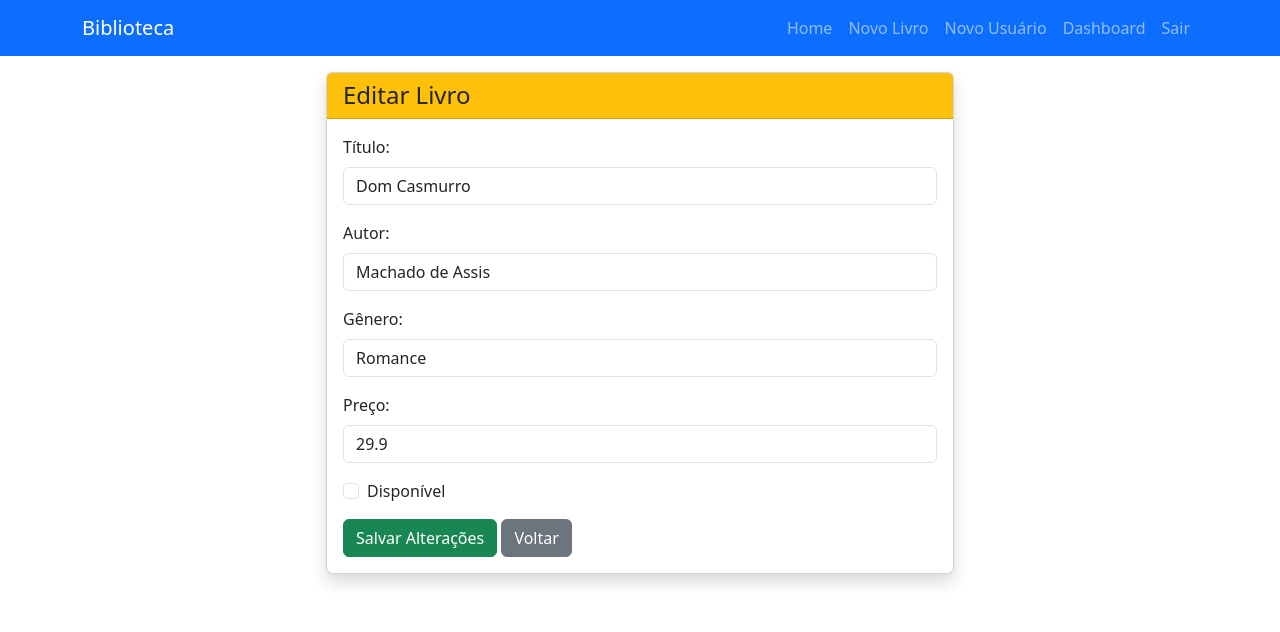
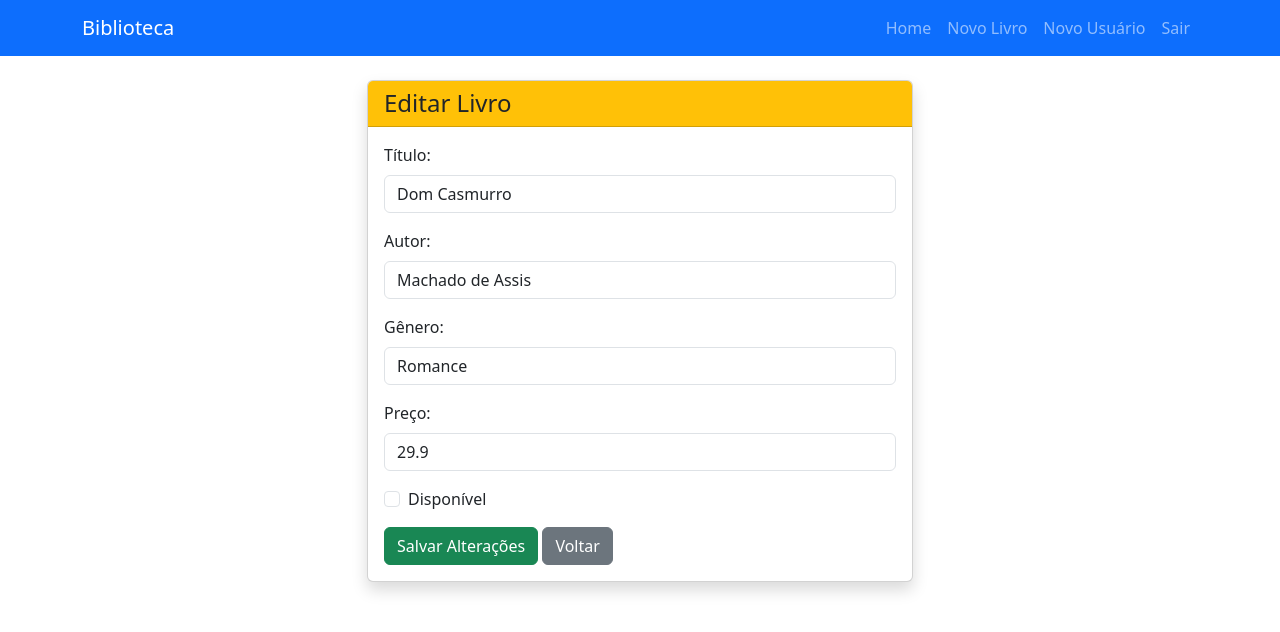
Before and after one commit to RenatoRosa80/biblioteca, a Flask app: page /livro/editar/1 in a window 1280 px wide. Shown: the top 632 px of the page. Run offline with Flask 3, Linux system fonts and the light colour scheme; a user stored in the database is signed in.

Commit message:
Add files via upload

```diff
--- a/templates/base.html
+++ b/templates/base.html
@@ -4,7 +4,9 @@
     <meta charset="UTF-8">
     <meta name="viewport" content="width=device-width, initial-scale=1.0">
     <title>{% block title %}Biblioteca{% endblock %}</title>
+    <!-- Bootstrap CSS -->
     <link href="https://cdn.jsdelivr.net/npm/bootstrap@5.3.0/dist/css/bootstrap.min.css" rel="stylesheet">
+    <!-- CSS personalizado -->
     <link rel="stylesheet" href="{{ url_for('static', filename='css/style.css') }}">
 </head>
 <body>
@@ -22,7 +24,6 @@
                     {% if current_user.is_admin %}
                     <li class="nav-item"><a class="nav-link" href="{{ url_for('novo_livro') }}">Novo Livro</a></li>
                     <li class="nav-item"><a class="nav-link" href="{{ url_for('cadastrar_usuario') }}">Novo Usuário</a></li>
-                    <li class="nav-item"><a class="nav-link" href="{{ url_for('quantidade_livros') }}">Dashboard</a></li>
                     {% endif %}
                     <li class="nav-item"><a class="nav-link" href="{{ url_for('logout') }}">Sair</a></li>
                 </ul>
@@ -46,8 +47,11 @@
     </div>
 
     <!-- Conteúdo principal -->
-    {% block content %}{% endblock %}
+    <div class="container mt-4">
+        {% block content %}{% endblock %}
+    </div>
 
+    <!-- Bootstrap JS -->
     <script src="https://cdn.jsdelivr.net/npm/bootstrap@5.3.0/dist/js/bootstrap.bundle.min.js"></script>
     <script src="{{ url_for('static', filename='js/script.js') }}"></script>
 </body>
```
